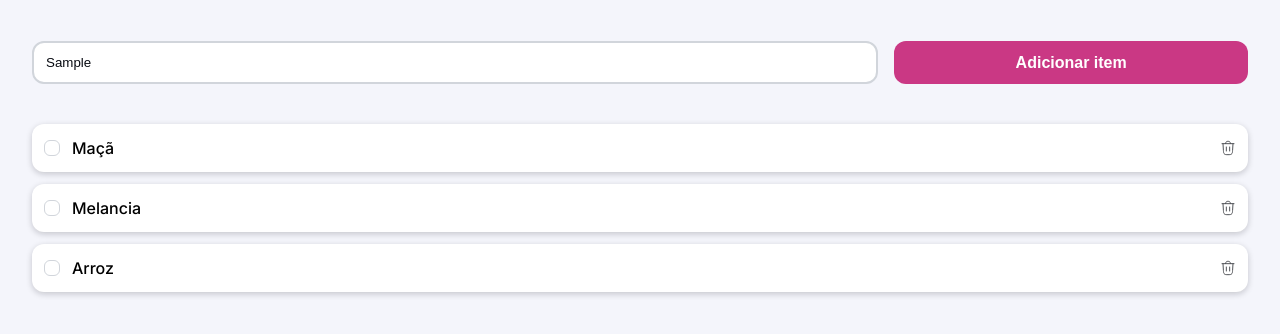
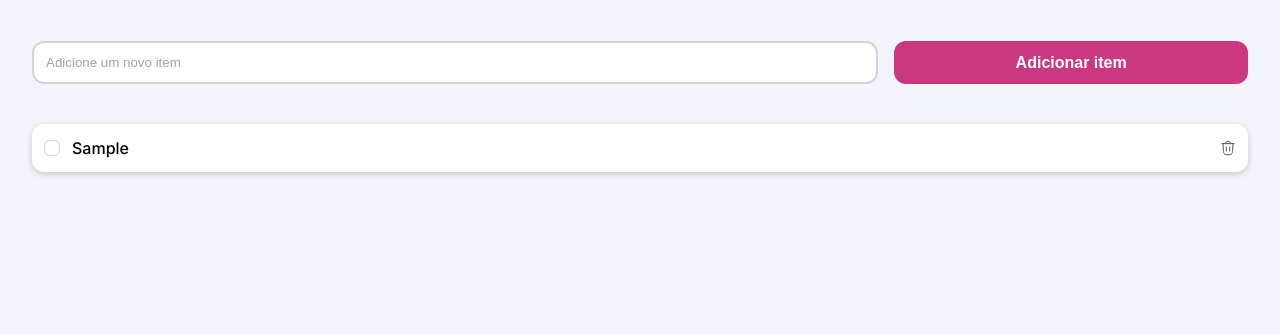
Before and after one commit to VictoriadeSouzaVicenteDuque12Tb/projete2quicklist, a plain HTML site: page index.html in a window 1280 px wide. Both pictures are taken after typing "Sample" into the empty fields and a click on the button "Adicionar item". Shown: the part 202-536 px from the top of the page. Drawn offline with nearby package versions, Linux system fonts and the light colour scheme.

Commit message:
criação da função showItemsList para renderizar os itens do array na tela

```diff
--- a/index.html
+++ b/index.html
@@ -37,55 +37,14 @@
             <button onclick="addItem()">Adicionar item</button>
         </section>
 
-        <section class="list">
-            <div class="item">
-                <div>
-                    <input type="checkbox" name="list" id="item-1">
-                    <div class="custom-checkbox">
-                        <img src="./assets/checked.svg" alt="checked">
-                    </div>
-                    <label for="item-1">Maçã</label>
-                </div>
+        <section class="list"></section>
 
-            <button>
-                <img src="./assets/trash-icon.svg" alt="trash icon">
-            </button>
-        </div>
-
-        <div class="item">
-            <div>
-                <input type="checkbox" name="list" id="item-2">
-                <div class="custom-checkbox">
-                    <img src="./assets/checked.svg" alt="checked">
-                </div>
-                <label for="item-2">Melancia</label>
-            </div>
-
-        <button>
-            <img src="./assets/trash-icon.svg" alt="trash icon">
-        </button>
-    </div>
-
-    <div class="item">
-        <div>
-            <input type="checkbox" name="list" id="item-3">
-            <div class="custom-checkbox">
-                <img src="./assets/checked.svg" alt="checked">
-            </div>
-            <label for="item-3">Arroz</label>
-        </div>
-
-    <button>
-        <img src="./assets/trash-icon.svg" alt="trash icon">
-    </button>
-</div>
-
-        </section>
-        <div class="warning hide-warning">
+            <div class="warning hide-warning">
             <div>
             <i class="ph ph-warning-circle ph-fill"></i>
             <span>O item foi removido da lista</span>
-        </div>
+            </div>
+
         <button>
             <i class="ph ph-x"></i>
         </button>
--- a/main.js
+++ b/main.js
@@ -4,13 +4,34 @@ function addItem() {
     const itemName = document.querySelector("#item").value
 
     const item = {
-        name = itemName,
-        checked = false
+        name: itemName,
+        checked: false
 
         }
 
         items.push(item)
 
         document.querySelector("#item").value = ""
-        console.log(items)
+        showItemsList()
 }
+function showItemsList(){
+    const sectipnList = document.querySelector(".list")
+    sectipnList.textContent = ""
+    items.map((item, index) => {
+        sectipnList.innerHTML += `
+        <div class="item">
+                <div>
+                    <input type="checkbox" name="list" id="item-1">
+                    <div class="custom-checkbox">
+                        <img src="./assets/checked.svg" alt="checked">
+                    </div>
+                    <label for="item-1">${item.name}</label>
+                </div>
+
+            <button>
+                <img src="./assets/trash-icon.svg" alt="trash icon">
+            </button>
+        </div>
+        `
+    })
+}
```
